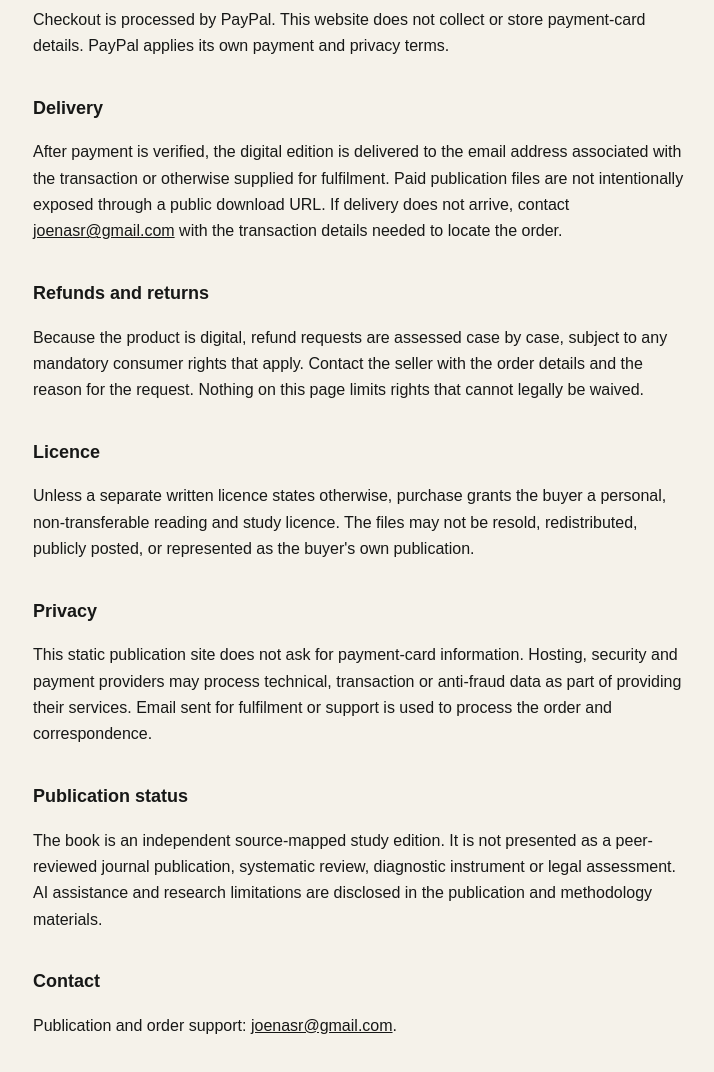
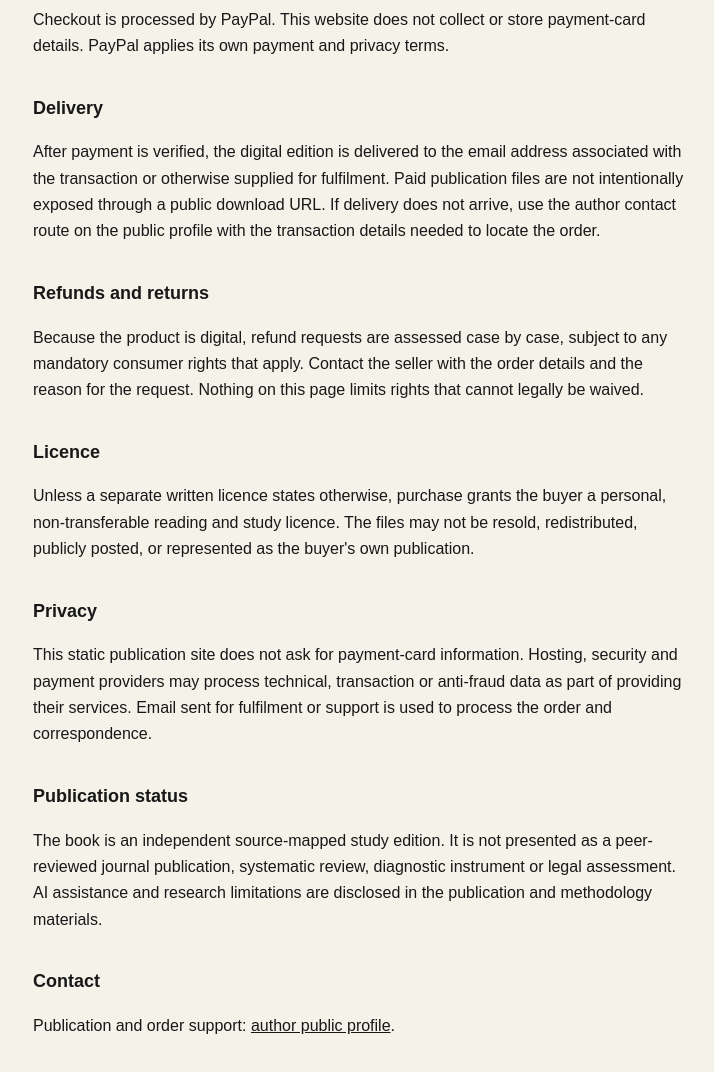
Before and after one commit to Joenasriani/manipulation-book, a website: page terms.html in a window 1280 px wide. Shown: the part 480-1552 px from the top of the page, without its empty margins (197-911 px from the left). Drawn offline with Linux system fonts and the light colour scheme.

Commit message:
Remove private workflow and personal contact disclosure

```diff
--- a/terms.html
+++ b/terms.html
@@ -15,10 +15,10 @@
 <p class="meta">Seller and publisher: J. Nasr · Last updated 18 September 2026</p>
 <h2>Product</h2><p>The offer is a digital publication. The publication page identifies the edition, included materials and current price. The Buyer Edition includes the reading formats and companion study/research materials stated on the publication page. No physical product is shipped unless a separate offer explicitly says otherwise.</p>
 <h2>Payment</h2><p>Checkout is processed by PayPal. This website does not collect or store payment-card details. PayPal applies its own payment and privacy terms.</p>
-<h2>Delivery</h2><p>After payment is verified, the digital edition is delivered to the email address associated with the transaction or otherwise supplied for fulfilment. Paid publication files are not intentionally exposed through a public download URL. If delivery does not arrive, contact <a href="mailto:joenasr@gmail.com">joenasr@gmail.com</a> with the transaction details needed to locate the order.</p>
+<h2>Delivery</h2><p>After payment is verified, the digital edition is delivered to the email address associated with the transaction or otherwise supplied for fulfilment. Paid publication files are not intentionally exposed through a public download URL. If delivery does not arrive, use the author contact route on the public profile with the transaction details needed to locate the order.</p>
 <h2>Refunds and returns</h2><p>Because the product is digital, refund requests are assessed case by case, subject to any mandatory consumer rights that apply. Contact the seller with the order details and the reason for the request. Nothing on this page limits rights that cannot legally be waived.</p>
 <h2>Licence</h2><p>Unless a separate written licence states otherwise, purchase grants the buyer a personal, non-transferable reading and study licence. The files may not be resold, redistributed, publicly posted, or represented as the buyer's own publication.</p>
 <h2>Privacy</h2><p>This static publication site does not ask for payment-card information. Hosting, security and payment providers may process technical, transaction or anti-fraud data as part of providing their services. Email sent for fulfilment or support is used to process the order and correspondence.</p>
 <h2>Publication status</h2><p>The book is an independent source-mapped study edition. It is not presented as a peer-reviewed journal publication, systematic review, diagnostic instrument or legal assessment. AI assistance and research limitations are disclosed in the publication and methodology materials.</p>
-<h2>Contact</h2><p>Publication and order support: <a href="mailto:joenasr@gmail.com">joenasr@gmail.com</a>.</p>
+<h2>Contact</h2><p>Publication and order support: <a href="https://joe-nasr-signals.vercel.app/">author public profile</a>.</p>
 </main></body></html>
```
